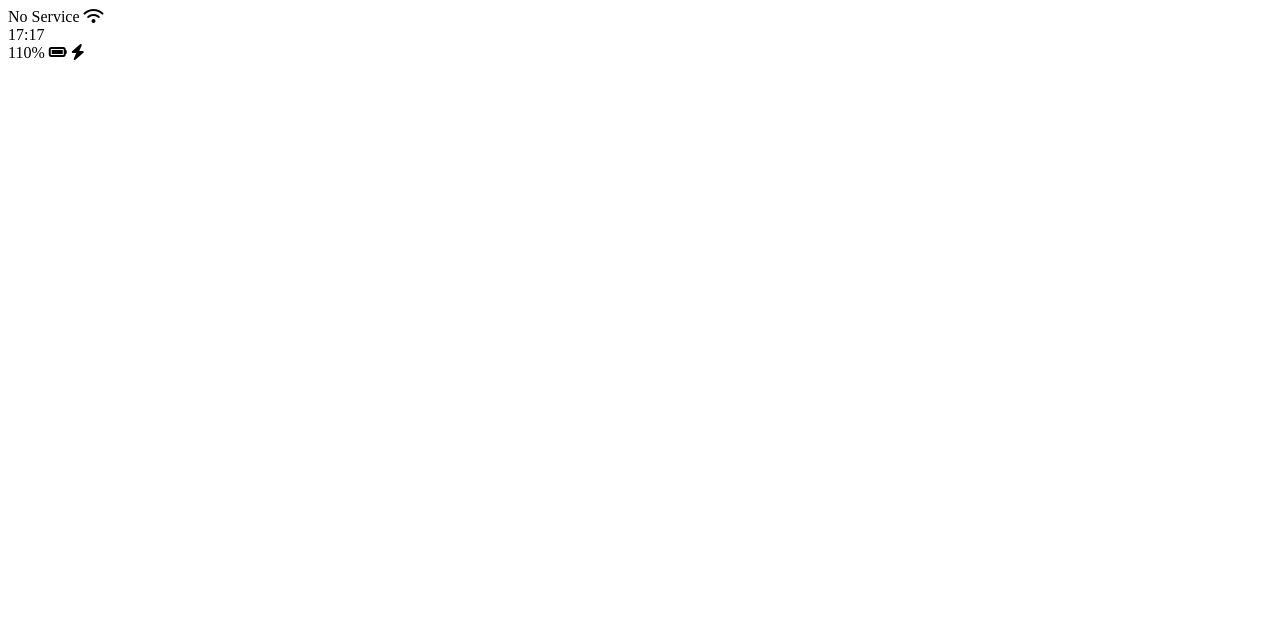
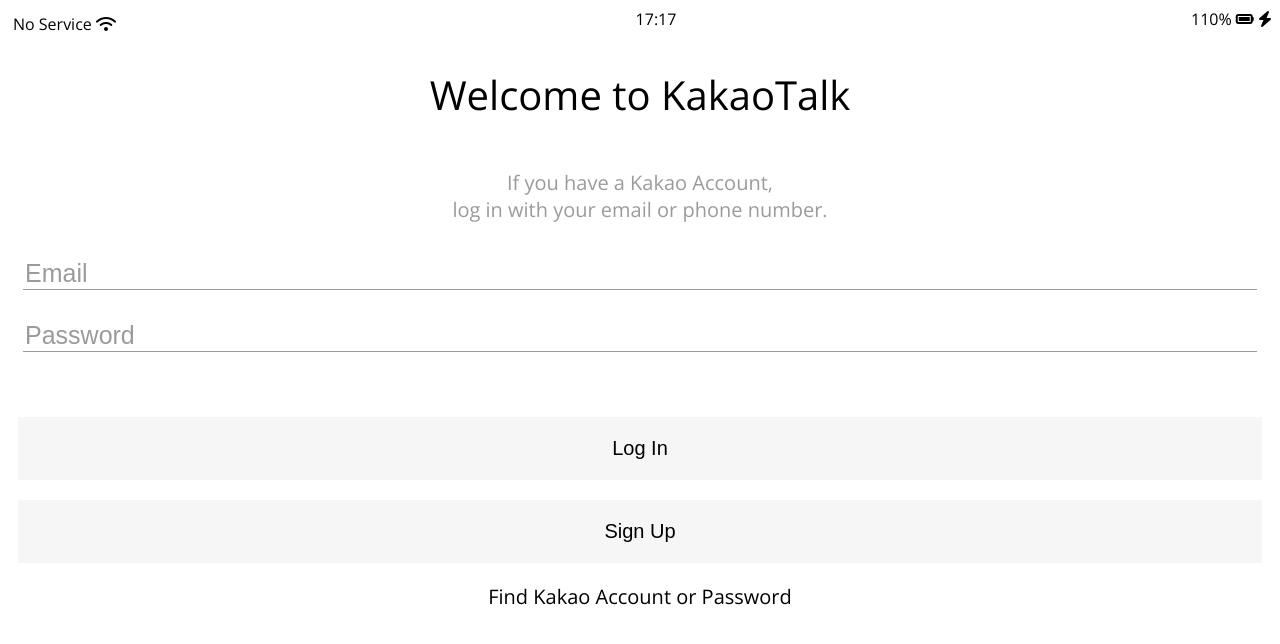
Before and after one commit to Doodream/kokoa-clone, a plain HTML site: page index.html in a window 1280 px wide. Drawn offline with nearby package versions, Linux system fonts and the light colour scheme.

Commit message:
made by doodream 02png

```diff
--- /dev/null
+++ b/css/styles.css
@@ -0,0 +1,76 @@
+@import url("https://fonts.googleapis.com/css2?family=Open+Sans:wght@400;600&display=swap");
+
+:root {
+  --main-grow: rgb(155, 155, 155);
+}
+
+body {
+  font-family: "Open Sans", sans-serif;
+}
+.status-bar {
+  display: flex;
+  justify-content: space-between;
+}
+
+.status-bar__column:first-child {
+  margin: 5px;
+}
+
+.welcome-header {
+  display: flex;
+  flex-direction: column;
+  justify-content: space-around;
+  align-items: center;
+}
+.welcome-header__title {
+  font-size: 40px;
+  font-weight: 300;
+}
+
+.welcome-header__text {
+  color: rgb(155, 155, 155);
+  font-size: 20px;
+  text-align: center;
+}
+
+.login-form {
+  display: flex;
+  flex-direction: column;
+  border: none;
+}
+
+.login-form__input::placeholder {
+  color: rgb(155, 155, 155);
+}
+
+.login-form__input {
+  border: none;
+  border-bottom: solid 1px var(--main-grow);
+  font-size: 25px;
+  margin: 15px;
+}
+
+.login-form__box {
+  border: none;
+  background: rgb(246, 246, 246);
+  font-size: 20px;
+  margin: 10px;
+  padding: 20px;
+}
+
+.login-form__loginbox {
+  margin-top: 50px;
+}
+
+a {
+  padding: 10px;
+  font-size: 20px;
+  outline: none;
+  text-decoration: none;
+  color: black;
+  display: flex;
+  justify-content: center;
+}
+a:visited {
+  color: black;
+}
--- a/index.html
+++ b/index.html
@@ -1,6 +1,7 @@
 <!DOCTYPE html>
 <html lang="en">
   <head>
+    <link rel="stylesheet" href="css/styles.css" />
     <meta charset="UTF-8" />
     <meta name="viewport" content="width=device-width, initial-scale=1.0" />
     <title>Welcome to doodream Talk</title>
@@ -23,6 +24,41 @@
         <!-- charging Icon-->
       </div>
     </div>
+    <header class="welcome-header">
+      <h1 class="welcome-header__title">Welcome to KakaoTalk</h1>
+      <p class="welcome-header__text">
+        If you have a Kakao Account,<br />log in with your email or phone
+        number.
+      </p>
+    </header>
+
+    <form class="login-form">
+      <input
+        class="login-form__input"
+        required
+        type="email"
+        placeholder="Email"
+      />
+      <input
+        class="login-form__input"
+        required
+        type="password"
+        placeholder="Password"
+        minlength="10"
+      />
+      <input
+        class="login-form__box login-form__loginbox"
+        type="submit"
+        value="Log In"
+      />
+      <button class="login-form__box">Sign Up</button>
+      <a
+        href="https://accounts.kakao.com/weblogin/find_account_guide?continue=https%3A%2F%2Faccounts.kakao.com%2Fweblogin%2Faccount%2Finfo"
+        target="_blank"
+        >Find Kakao Account or Password
+      </a>
+    </form>
+
     <script
       src="https://kit.fontawesome.com/6478f529f2.js"
       crossorigin="anonymous"
--- a/styles.css
+++ /dev/null
@@ -1,3 +0,0 @@
-body {
-  background: rgb(196, 209, 181);
-}
```
